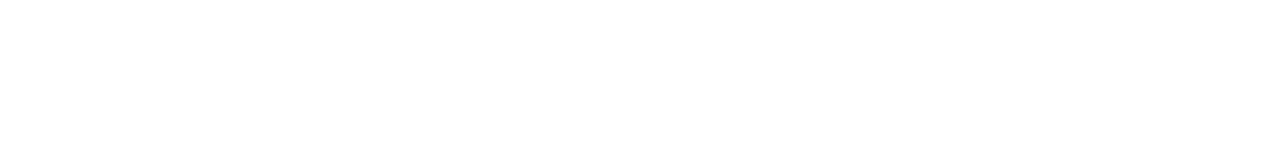
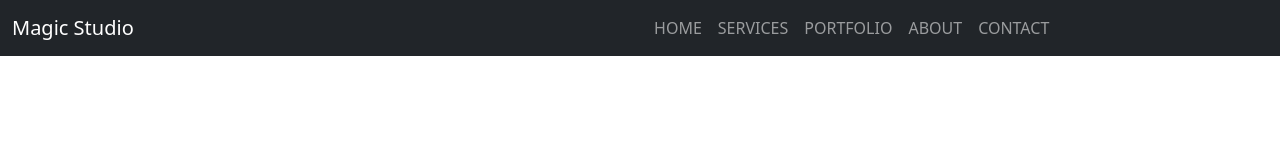
Before and after one commit to Karol-Pychalski/Project-2-One-page-portfolio-of-Magic-Studio-website, a website: page index.html in a window 1280 px wide. Drawn offline with nearby package versions, Linux system fonts and the light colour scheme; files that its build step writes are made by us from their sources.

Commit message:
Add nav structure

```diff
--- a/index.html
+++ b/index.html
@@ -27,6 +27,23 @@
 
 </head>
 <body>
+    <nav class="navbar fixed-top navbar-dark bg-dark navbar-expand-md">
+        <div class="container-fluid">
+            <a class="navbar-brand" href="#">Magic Studio</a>
+            <button class="navbar-toggler" type="button" data-toggle="collapse" data-target="#mobile-menu" aria-controls="mobile-menu" aria-expanded="false" aria-label="Toggle navigation">
+            <span class="navbar-toggler-icon"></span>
+            </button>
+       </div>
+       <div class="collapse navbar-collapse" id="mobile-menu">
+           <ul class="navbar-nav">
+               <li><a class="nav-link" href="#">HOME</a></li>
+               <li><a class="nav-link" href="#">SERVICES</a></li>
+               <li><a class="nav-link" href="#">PORTFOLIO</a></li>
+               <li><a class="nav-link" href="#">ABOUT</a></li>
+               <li><a class="nav-link" href="#">CONTACT</a></li>
+           </ul>
+        </div>
+    </nav>
 
 </body>
 </html>
```
